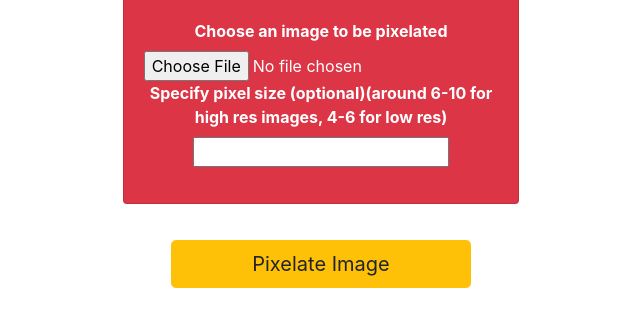
After one commit to EnigmAI/Artistia, a Flask app: page /pixel in a window 1280 px wide. The commit adds this page. Shown: the part 702-1035 px from the top of the page, without its empty margins (319-959 px from the left). Run offline with Flask 2, Linux system fonts and the light colour scheme; some libraries are stand-ins or nearby versions.

Commit message:
Add files via upload

```diff
--- a/Pixelate.py
+++ b/Pixelate.py
@@ -1,6 +1,6 @@
 from PIL import Image
 import os
-def pixelate(pixel_size = 4):
+def pixelate(pixel_size = 6):
     path = 'static/uploads'
     img_path = os.path.join(path, "source3.png")
     image = Image.open(img_path)
--- a/main.py
+++ b/main.py
@@ -26,6 +26,8 @@ def index():
         os.remove("static/uploads/source1.png")
     if os.path.exists("static/uploads/source2.png"):
         os.remove("static/uploads/source2.png")
+    if os.path.exists("static/uploads/source3.png"):
+        os.remove("static/uploads/source3.png")
     if os.path.exists("static/uploads/style.png"):
         os.remove("static/uploads/style.png")
     if os.path.exists("static/results/result.png"):
@@ -34,6 +36,8 @@ def index():
         os.remove("static/results/result_color.png")
     if os.path.exists("static/results/result_sketch.png"):
         os.remove("static/results/result_sketch.png")
+    if os.path.exists("static/results/result_pixel.png"):
+        os.remove("static/results/result_pixel.png")
     return render_template('./index.HTML')
 
 
@@ -111,7 +115,7 @@ def get_img_sketch():
             sourcename, extension1 = os.path.splitext(source.filename)
             source.save(os.path.join(
                 app.config['UPLOAD_FOLDER'], 'source2.png'))
-        sketching.sketch()
+        Sketching.sketch()
         render_template('./sketching.HTML')
     return render_template('./sketching.HTML')
 
@@ -132,11 +136,11 @@ def get_img_pixel():
                 app.config['UPLOAD_FOLDER'], 'source3.png'))
         if 'size' not in request.form:
             Pixelate.pixelate()
-            render_template('./pixel.HTML')
-            return render_template('./pixel.HTML')
+            render_template('./pixel.html')
+            return render_template('./pixel.html')
         size = request.form['size']
         Pixelate.pixelate(pixel_size = int(size))
-        render_template('./pixel.HTML')
-    return render_template('./pixel.HTML')
+        render_template('./pixel.html')
+    return render_template('./pixel.html')
 
 app.run(port=5000, debug=True)
--- /dev/null
+++ b/templates/pixel.html
@@ -0,0 +1,101 @@
+<HTML>
+
+<head>
+    <meta charset="utf-8">
+    <meta name="viewport" content="width=device-width, initial-scale=1, shrink-to-fit=no">
+    <!-- Bootstrap -->
+    <link rel="stylesheet" href="https://maxcdn.bootstrapcdn.com/bootstrap/4.0.0/css/bootstrap.min.css"
+        integrity="sha384-Gn5384xqQ1aoWXA+058RXPxPg6fy4IWvTNh0E263XmFcJlSAwiGgFAW/dAiS6JXm" crossorigin="anonymous">
+
+    <!-- icons -->
+    <script src="https://kit.fontawesome.com/a7e5305de0.js" crossorigin="anonymous"></script>
+
+    <!-- JS -->
+    <script src="https://code.jquery.com/jquery-3.2.1.slim.min.js"
+        integrity="sha384-KJ3o2DKtIkvYIK3UENzmM7KCkRr/rE9/Qpg6aAZGJwFDMVNA/GpGFF93hXpG5KkN"
+        crossorigin="anonymous"></script>
+    <script src="https://cdnjs.cloudflare.com/ajax/libs/popper.js/1.12.9/umd/popper.min.js"
+        integrity="sha384-ApNbgh9B+Y1QKtv3Rn7W3mgPxhU9K/ScQsAP7hUibX39j7fakFPskvXusvfa0b4Q"
+        crossorigin="anonymous"></script>
+    <script src="https://maxcdn.bootstrapcdn.com/bootstrap/4.0.0/js/bootstrap.min.js"
+        integrity="sha384-JZR6Spejh4U02d8jOt6vLEHfe/JQGiRRSQQxSfFWpi1MquVdAyjUar5+76PVCmYl"
+        crossorigin="anonymous"></script>
+
+
+    <title>Artistia</title>
+</head>
+
+<body style="background-size: cover; background-position: center; background-repeat: no-repeat;">
+
+    <section id="search">
+
+        <div class="row">
+            <div class="col-sm-12 my-auto bg-danger text-white" style="padding: 50px;">
+                <a href={{url_for('index')}}>
+                    <center><img src="{{url_for('static', filename = 'logo.png')}}" alt="logo" height="200px"
+                            width="200px"></center>
+                </a>
+                <div style="padding-top: 10px;"></div>
+                <center>
+                    <p><strong>Disclaimer: in case the image previews are not updated properly then try refreshing the
+                            page</strong></p>
+                </center>
+            </div>
+
+    </section>
+
+    <section id="main">
+
+        <div class="row" , style="padding-top: 30px;">
+            <div class="pricing-col col-lg-4 col-md-2" , style="padding: 20px;"></div>
+            <div class="pricing-col col-lg-4 col-md-4" , style="padding: 20px;">
+                <center>
+                    <div>
+                        <form action="/pixel" method="post" enctype="multipart/form-data">
+                            <div class="card bg-danger">
+                                <img class="card-img-top text-white"
+                                    src={{url_for('static', filename = 'uploads/source3.png')}} alt="no picture selected"
+                                    width="200" height="300">
+                                <div class="card-body">
+
+                                    <div class="form-group text-white">
+                                        <label for="exampleFormControlFile1"><strong>Choose an image to be pixelated</strong></label>
+                                        <input type="file" class="form-control-file" name='source'>
+                                        <label for="size"><strong>Specify pixel size (optional)(around 6-10 for high res images, 4-6 for low res)</strong></label>
+                                        <input type="number" name='size'>
+                                    </div>
+                                </div>
+                            </div>
+                    </div>
+                    <div style="padding-top: 20px;"></div>
+                    <center>
+                        <button type="submit" class="btn btn-lg btn-warning" style="width: 300;">Pixelate Image</button>
+                    </center>
+                    </form>
+            </div>
+            </center>
+        </div>
+        <br>
+        <center>
+            <div class="pricing-col col-lg-4 col-md-4" , style="padding: 20px;">
+                <center>
+                    <div>
+                        <div class="card bg-danger">
+                            <img class="card-img-top text-white"
+                                src={{url_for('static', filename = 'results/result_pixel.png')}} alt="error" width="200"
+                                height="300">
+                            <div class="card-body">
+                                <h5 class="text-white">Result Image</h5>
+                                <p class="text-white">Here is the Pixelated output</p>
+                            </div>
+                        </div>
+                    </div>
+                </center>
+            </div>
+        </center>
+
+        </div>
+
+    </section>
+
+</body>
--- a/templates/sketching.HTML
+++ b/templates/sketching.HTML
@@ -59,7 +59,7 @@
                                     <div class="card-body">
 
                                         <div class="form-group text-white">
-                                            <label for="exampleFormControlFile1"><strong>Choose an image of a face to convert to a sketch</strong></label>
+                                            <label for="exampleFormControlFile1"><strong>Choose an image to convert to sketch</strong></label>
                                             <input type="file" class="form-control-file" name='source'>
                                         </div>
                                     </div>
@@ -67,7 +67,7 @@
                         </div>
                         <div style="padding-top: 20px;"></div>
                         <center>
-                            <button type="submit" class="btn btn-lg btn-warning" style="width: 300;">Sketch Face</button>
+                            <button type="submit" class="btn btn-lg btn-warning" style="width: 300;">Sketch Image</button>
                         </center>
                         </form>
                 </div>
```
Also changed, not shown: templates/index.HTML (+15 -2 lines), static/pixel.png (added).
